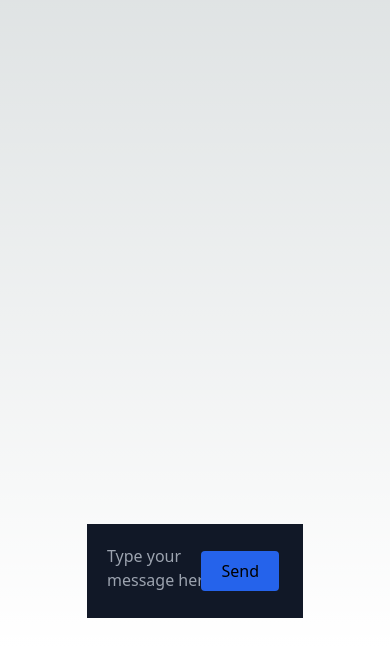
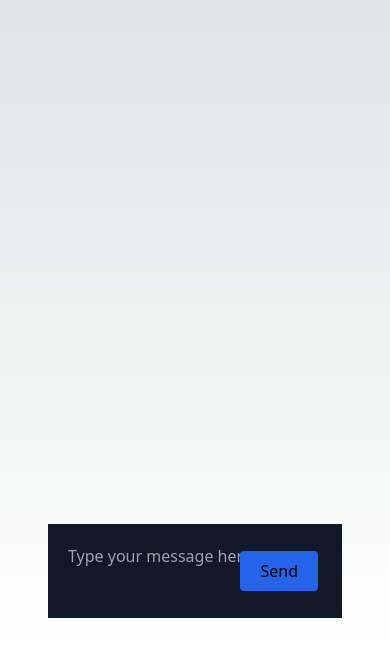
Before and after one commit to JohnPevien/chat-UI, a Next.js app: page /chat in a window 390 px wide. Shown: the part 197-844 px from the top of the page. Built offline with nearby package versions, Linux system fonts and the light colour scheme.

Commit message:
Mobile update
- update container max width
- update textbox width

```diff
--- a/app/chat/page.tsx
+++ b/app/chat/page.tsx
@@ -107,7 +107,7 @@ export default function Page({}: Props) {
         setText(value);
     };
     return (
-        <section className="mx-auto h-screen max-h-screen max-w-[80%] p-12 ">
+        <section className="mx-auto h-screen max-h-screen max-w-full p-12 sm:max-w-[90%] md:max-w-[80%] ">
             <div className="mb-10 h-[75vh] w-full overflow-y-auto">
                 <div className="flex flex-col gap-5">
                     {chat &&
@@ -166,7 +166,7 @@ export default function Page({}: Props) {
             </div>
             <div className="relative bg-gray-900 ">
                 <textarea
-                    className="h-18 text-md w-3/4 overflow-y-auto bg-transparent py-5 px-5 outline-none"
+                    className="h-18 text-md w-full overflow-y-auto bg-transparent py-5 px-5 outline-none md:w-3/4"
                     rows={2}
                     placeholder="Type your message here..."
                     onChange={textAreaOnChange}
```
